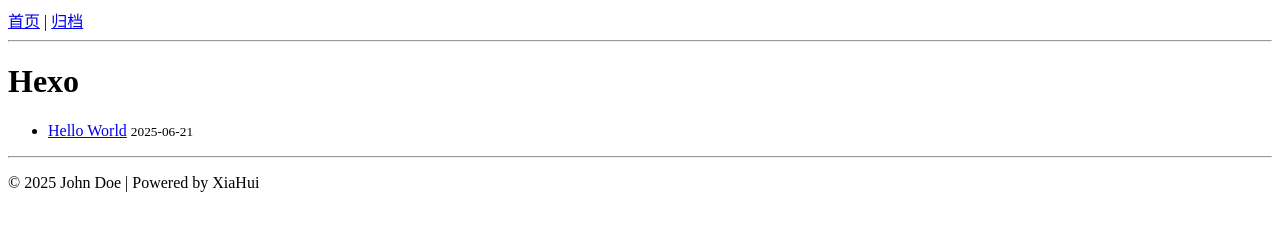
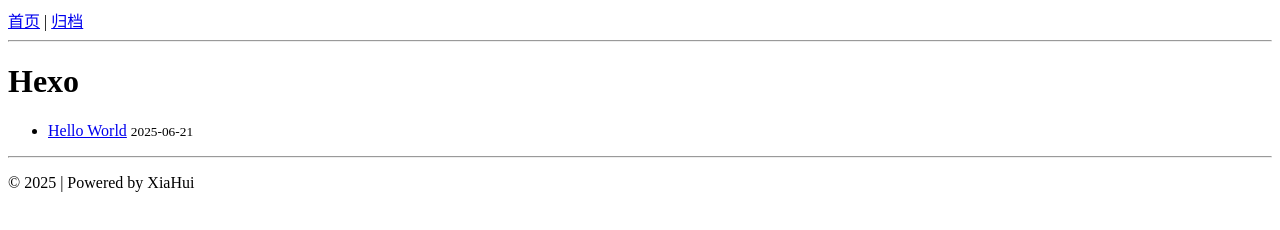
Before and after one commit to xiahui010421/xiahui010421.github.io, a plain HTML site: page index.html in a window 1280 px wide. Drawn offline with Linux system fonts and the light colour scheme.

Commit message:
Site updated: 2025-06-21 20:36:43

```diff
--- a/index.html
+++ b/index.html
@@ -29,7 +29,7 @@
 
   <hr>
 <footer>
-  <p>© 2025 John Doe | Powered by XiaHui</p>
+  <p>© 2025  | Powered by XiaHui</p>
 </footer>
 
 </body>
```
